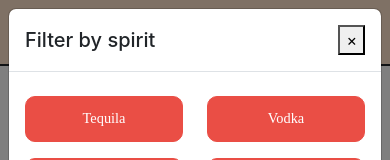
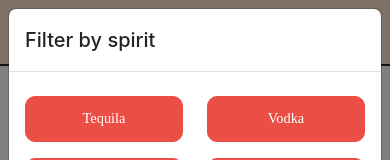
Before and after one commit to jazdmiller/shakn, a React (Create React App) app in the folder client/: page /results in a window 390 px wide. Both pictures are taken after a click on the button "Filter". Shown: the top 160 px of the page. Built offline with nearby package versions, Linux system fonts and the light colour scheme; the HTML template or start-up script is replaced by a standard one.

Commit message:
remove close btn from mobile filter header. change title font

```diff
--- a/client/src/App.css
+++ b/client/src/App.css
@@ -470,6 +470,10 @@
   background-color: white;
 
 }
+
+.modal-title-text{
+  font-family: 'Inter', sans-serif;
+}
 /* ***************** RECIPE DETAIL PAGE *************************** */
 
 .dropdown-wrapper{
--- a/client/src/pages/Results.js
+++ b/client/src/pages/Results.js
@@ -101,17 +101,9 @@ function Results({ value }) {
             <div class="modal-dialog" role="document">
               <div class="modal-content">
                 <div class="modal-header">
-                  <h5 class="modal-title" id="filter">
+                  <h5 class="modal-title modal-title-text" id="filter">
                     Filter by spirit
                   </h5>
-                  <button
-                    type="button"
-                    class="close"
-                    data-bs-dismiss="modal"
-                    aria-label="Close"
-                  >
-                    <span aria-hidden="true">&times;</span>
-                  </button>
                 </div>
                 <div class="modal-body">
                   <div className="row">
```
